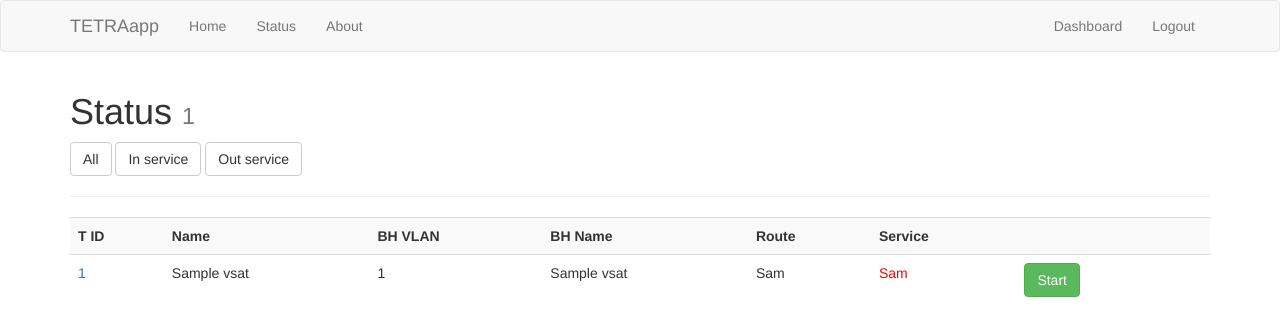
After one commit to dmgangan/NBI_service_activation_script, a Flask app: page /status in a window 1280 px wide. The commit adds this page. Shown: the top 336 px of the page. Run offline with Flask 2, Linux system fonts and the light colour scheme; the visitor is signed in with stand-in values (Sample User, id 1); tables that the repository leaves empty hold one stand-in row (values such as "Sample post"); some libraries are stand-ins or nearby versions.

Commit message:
Added Status page with start/stop funct. (DB only)

```diff
--- a/SOAPproj/app.py
+++ b/SOAPproj/app.py
@@ -63,6 +63,67 @@ def logout():
     flash('You are now logged out', 'success')
     return redirect(url_for('index'))
 
+# Status
+@app.route('/status', defaults={'id': None})
+@app.route('/status/<string:id>')
+@is_logged_in
+def status(id):
+    if id==None:
+        # Create cursor
+        cur = mysql.connection.cursor()
+        # Get articles
+        result = cur.execute("SELECT * FROM vsats")
+        vsats = cur.fetchall()
+        count_r = cur.execute("SELECT COUNT(*) FROM vsats")
+        count = cur.fetchone()
+        cur.close()
+        return render_template('status.html', vsats=vsats, count=count)
+    else:
+        if id=='in':
+            is_serv='YES'
+        else:
+            is_serv='NO'
+        # Create cursor
+        cur = mysql.connection.cursor()
+        # Get articles
+        result = cur.execute("SELECT * FROM vsats WHERE is_service=%s",[is_serv])
+        vsats = cur.fetchall()
+        count_r = cur.execute("SELECT COUNT(*) FROM vsats WHERE is_service=%s",[is_serv])
+        count = cur.fetchone()
+        cur.close()
+        return render_template('status.html', vsats=vsats, count=count)
+
+#Start VSAT
+@app.route('/start/<string:id>', methods=['POST'])
+@is_logged_in
+def start(id):
+    # Create cursor
+    cur = mysql.connection.cursor()
+    # Execute
+    cur.execute("UPDATE vsats SET is_service='YES' WHERE t_id = %s", [id])
+    # Commit to DB
+    mysql.connection.commit()
+    #Close connection
+    cur.close()
+    flash('VSAT '+id+' started', 'success')
+    return redirect(url_for('status'))
+
+#Stop VSAT
+@app.route('/stop/<string:id>', methods=['POST'])
+@is_logged_in
+def stop(id):
+    # Create cursor
+    cur = mysql.connection.cursor()
+    # Execute
+    cur.execute("UPDATE vsats SET is_service='NO' WHERE t_id = %s", [id])
+    # Commit to DB
+    mysql.connection.commit()
+    #Close connection
+    cur.close()
+    flash('VSAT '+id+' stopped', 'success')
+    return redirect(url_for('status'))
+
+
 #Dashboard
 @app.route('/dashboard')
 @is_logged_in
@@ -72,8 +133,11 @@ def dashboard():
     # Get articles
     result = cur.execute("SELECT * FROM vsats")
     vsats = cur.fetchall()
+    count_r = cur.execute("SELECT COUNT(*) FROM vsats")
+    count = cur.fetchone()
+
     if result > 0:
-        return render_template('dashboard.html', vsats=vsats)
+        return render_template('dashboard.html', vsats=vsats, count=count)
     else:
         msg = 'No VSATs found'
         return render_template('dashboard.html', msg=msg)
--- a/SOAPproj/templates/dashboard.html
+++ b/SOAPproj/templates/dashboard.html
@@ -1,7 +1,7 @@
 {% extends 'layout.html' %}
 
 {% block body %}
-  <h1>Dashboard <small> Welcome {{session.username}}</small></h1>
+  <h1>Dashboard <small> {{count['COUNT(*)'] }}</small></h1>
   <a class="btn btn-success" href="/add_vsat">Add VSAT</a>
   <hr>
   <table class="table table-striped">
--- a/SOAPproj/templates/includes/_navbar.html
+++ b/SOAPproj/templates/includes/_navbar.html
@@ -12,9 +12,11 @@
         <div id="navbar" class="collapse navbar-collapse">
           <ul class="nav navbar-nav">
             <li><a href="/">Home</a></li>
+            {% if session.logged_in %}
+              <li><a href="/status">Status</a></li>
+            {% endif %}
             <li><a href="/about">About</a></li>
           </ul>
-
           <ul class="nav navbar-nav navbar-right">
             {% if session.logged_in %}
               <li><a href="/dashboard">Dashboard</a></li>
--- /dev/null
+++ b/SOAPproj/templates/status.html
@@ -0,0 +1,48 @@
+{% extends 'layout.html' %}
+
+{% block body %}
+  <h1>Status <small>{{ count['COUNT(*)'] }}</small></h1>
+  <a class="btn btn-default" href="/status">All</a>
+  <a class="btn btn-default" href="/status/in">In service</a>
+  <a class="btn btn-default" href="/status/out">Out service</a>
+  <hr>
+  <table class="table table-striped">
+    <tr>
+      <th>T ID</th>
+      <th>Name</th>
+      <th>BH VLAN</th>
+      <th>BH Name</th>
+      <th>Route</th>
+      <th>Service</th>
+      <th></th>
+      <th></th>
+    </tr>
+    {% for vsat in vsats %}
+      <tr>
+        <td><a href="vsat/{{vsat.t_id}}">{{vsat.t_id}}</a></td>
+        <td>{{vsat.t_name}}</td>
+        <td>{{vsat.bh_vlan}}</td>
+        <td>{{vsat.bh_name}}</td>
+        <td>{{vsat.is_route}}</td>
+        {% if vsat.is_service=='YES' %}
+          <td><font color="green">{{vsat.is_service}}</font></td>
+          <td>
+            <form action="{{url_for('stop', id=vsat.t_id)}}" method="post">
+              <input type="hidden" name="_method" value="Stop">
+              <input type="submit" value="Stop" class="btn btn-danger">
+            </form>
+          </td>
+        {% else %}
+          <td><font color="red">{{vsat.is_service}}</font></td>
+          <td>
+            <form action="{{url_for('start', id=vsat.t_id)}}" method="post">
+              <input type="hidden" name="_method" value="Start">
+              <input type="submit" value="Start" class="btn btn-success">
+            </form>
+          </td>
+        {% endif %}
+        <td></td>
+      </tr>
+    {% endfor %}
+  </table>
+{% endblock %}
```
